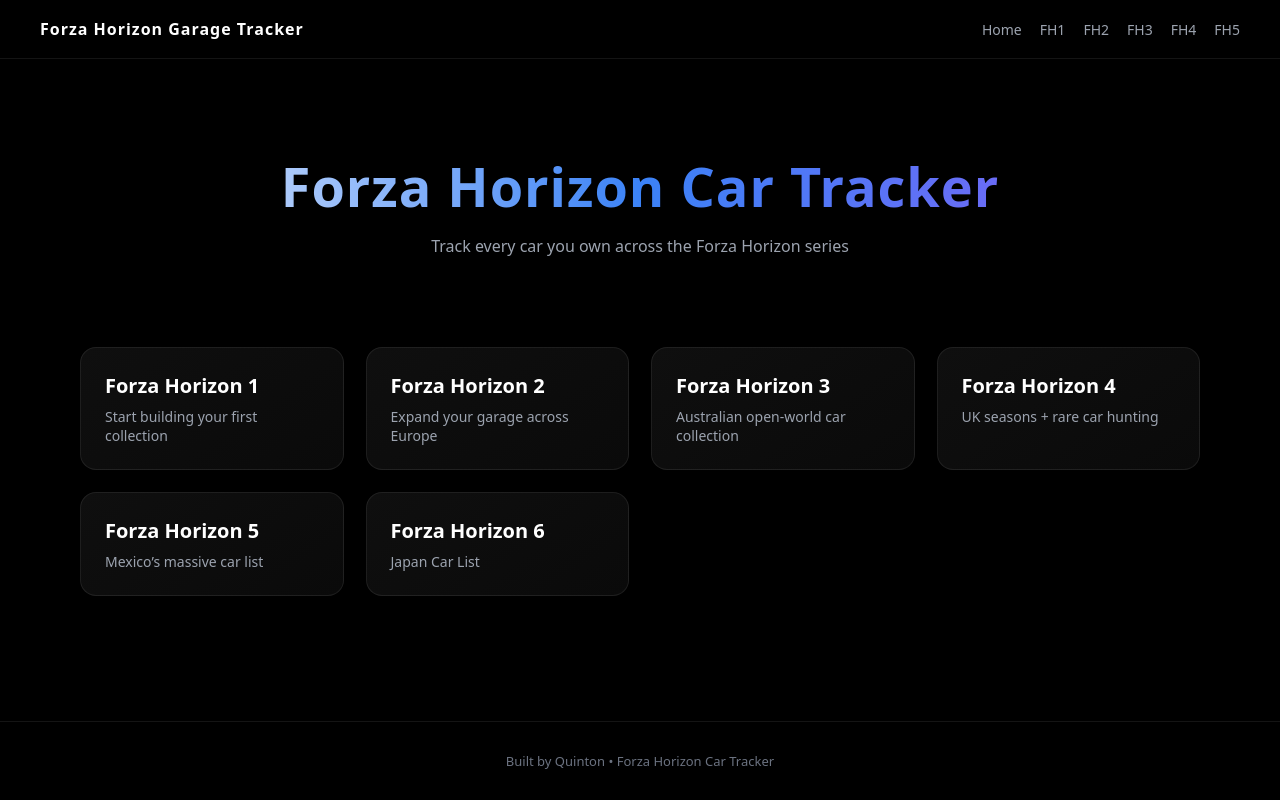
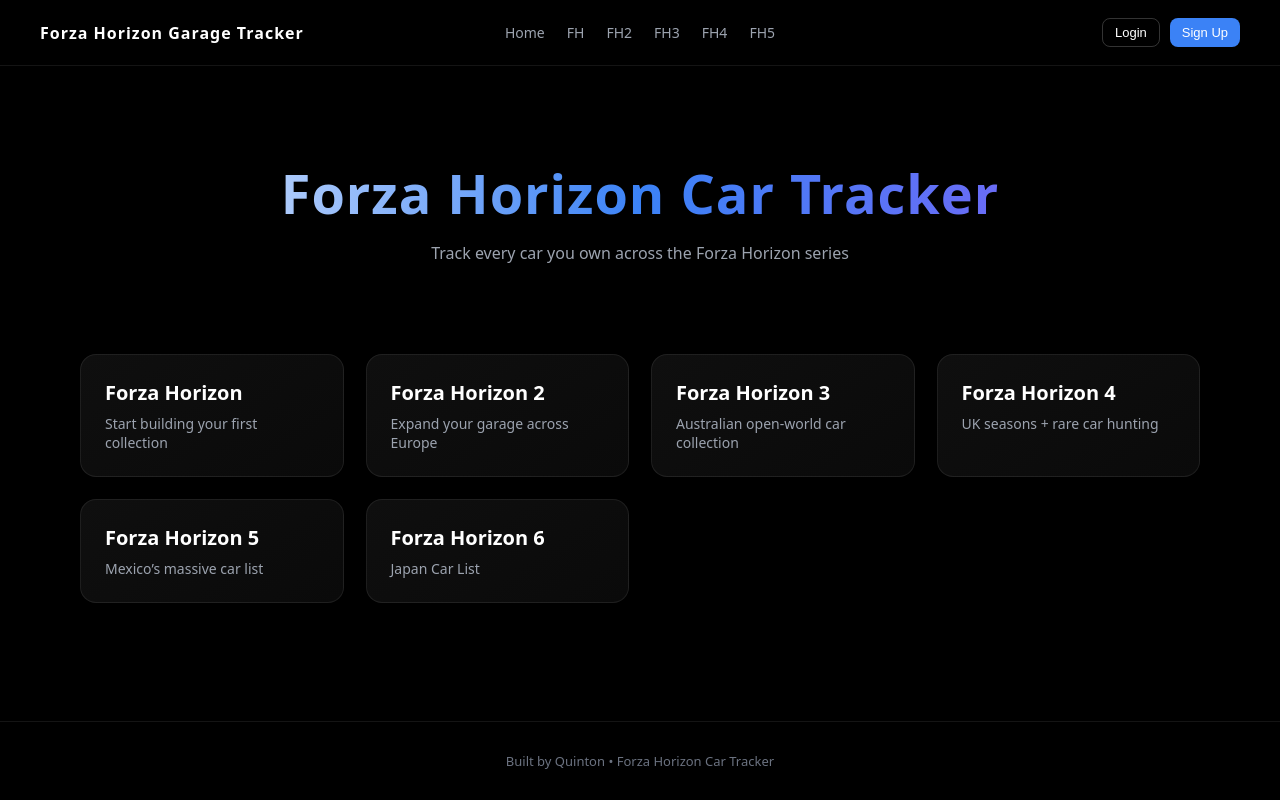
Before and after one commit to quintongillanders/game-collection-tracker, a React (Vite) app: page / in a window 1280 px wide. Built offline with nearby package versions, Linux system fonts and the light colour scheme.

Commit message:
added login/logout buttons

```diff
--- a/src/App.jsx
+++ b/src/App.jsx
@@ -14,7 +14,7 @@
 
       <main className="container">
         <div className="card">
-          <h2>Forza Horizon 1</h2>
+          <h2>Forza Horizon</h2>
           <p>Start building your first collection</p>
         </div>
 
--- a/src/components/Navbar.css
+++ b/src/components/Navbar.css
@@ -1,6 +1,6 @@
 .navbar {
-  display: flex;
-  justify-content: space-between;
+  display: grid;
+  grid-template-columns: 1fr auto 1fr;
   align-items: center;
   padding: 18px 40px;
   border-bottom: 1px solid rgba(255,255,255,0.08);
@@ -11,6 +11,12 @@
   z-index: 100;
 }
 
+/* LEFT */
+.nav-left {
+  display: flex;
+  justify-content: flex-start;
+}
+
 .logo {
   font-size: 16px;
   font-weight: 600;
@@ -18,18 +24,69 @@
   color: #fff;
 }
 
-.nav-links {
+/* CENTER */
+.nav-center {
   display: flex;
-  gap: 18px;
+  justify-content: center;
+  gap: 22px;
 }
 
-.nav-links a {
+.nav-center a {
   text-decoration: none;
   color: #9ca3af;
   font-size: 14px;
   transition: 0.2s ease;
 }
 
-.nav-links a:hover {
+.nav-center a:hover {
   color: #ffffff;
 }
+
+/* RIGHT (empty for now, keeps centering perfect) */
+.nav-right {
+  display: flex;
+  justify-content: flex-end;
+}
+
+.nav-right {
+  display: flex;
+  justify-content: flex-end;
+  gap: 10px;
+}
+
+/* base button */
+.nav-btn {
+  background: transparent;
+  border: 1px solid rgba(255,255,255,0.2);
+  color: #fff;
+  padding: 6px 12px;
+  border-radius: 8px;
+  font-size: 13px;
+  cursor: pointer;
+  transition: 0.2s ease;
+}
+
+.nav-btn:hover {
+  border-color: #3b82f6;
+  transform: translateY(-1px);
+}
+
+/* signup special */
+.nav-btn.signup {
+  background: #3b82f6;
+  border: none;
+}
+
+.nav-btn.signup:hover {
+  background: #2563eb;
+}
+
+/* logout special */
+.nav-btn.logout {
+  background: #ef4444;
+  border: none;
+}
+
+.nav-btn.logout:hover {
+  background: #dc2626;
+}
--- a/src/components/Navbar.jsx
+++ b/src/components/Navbar.jsx
@@ -1,18 +1,50 @@
+import { useState } from "react";
 import "./Navbar.css";
 
 export default function Navbar() {
+  const [isLoggedIn, setIsLoggedIn] = useState(false);
+
+  const handleLogin = () => {
+    setIsLoggedIn(true);
+  };
+
+  const handleLogout = () => {
+    setIsLoggedIn(false);
+  };
+
   return (
     <nav className="navbar">
-      <div className="logo">Forza Horizon Garage Tracker</div>
 
-      <div className="nav-links">
+      <div className="nav-left">
+        <div className="logo">Forza Horizon Garage Tracker</div>
+      </div>
+
+      <div className="nav-center">
         <a href="#">Home</a>
-        <a href="#">FH1</a>
+        <a href="#">FH</a>
         <a href="#">FH2</a>
         <a href="#">FH3</a>
         <a href="#">FH4</a>
         <a href="#">FH5</a>
       </div>
+
+      <div className="nav-right">
+        {!isLoggedIn ? (
+          <>
+            <button className="nav-btn" onClick={handleLogin}>
+              Login
+            </button>
+            <button className="nav-btn signup">
+              Sign Up
+            </button>
+          </>
+        ) : (
+          <button className="nav-btn logout" onClick={handleLogout}>
+            Log Out
+          </button>
+        )}
+      </div>
+
     </nav>
   );
 }
```
